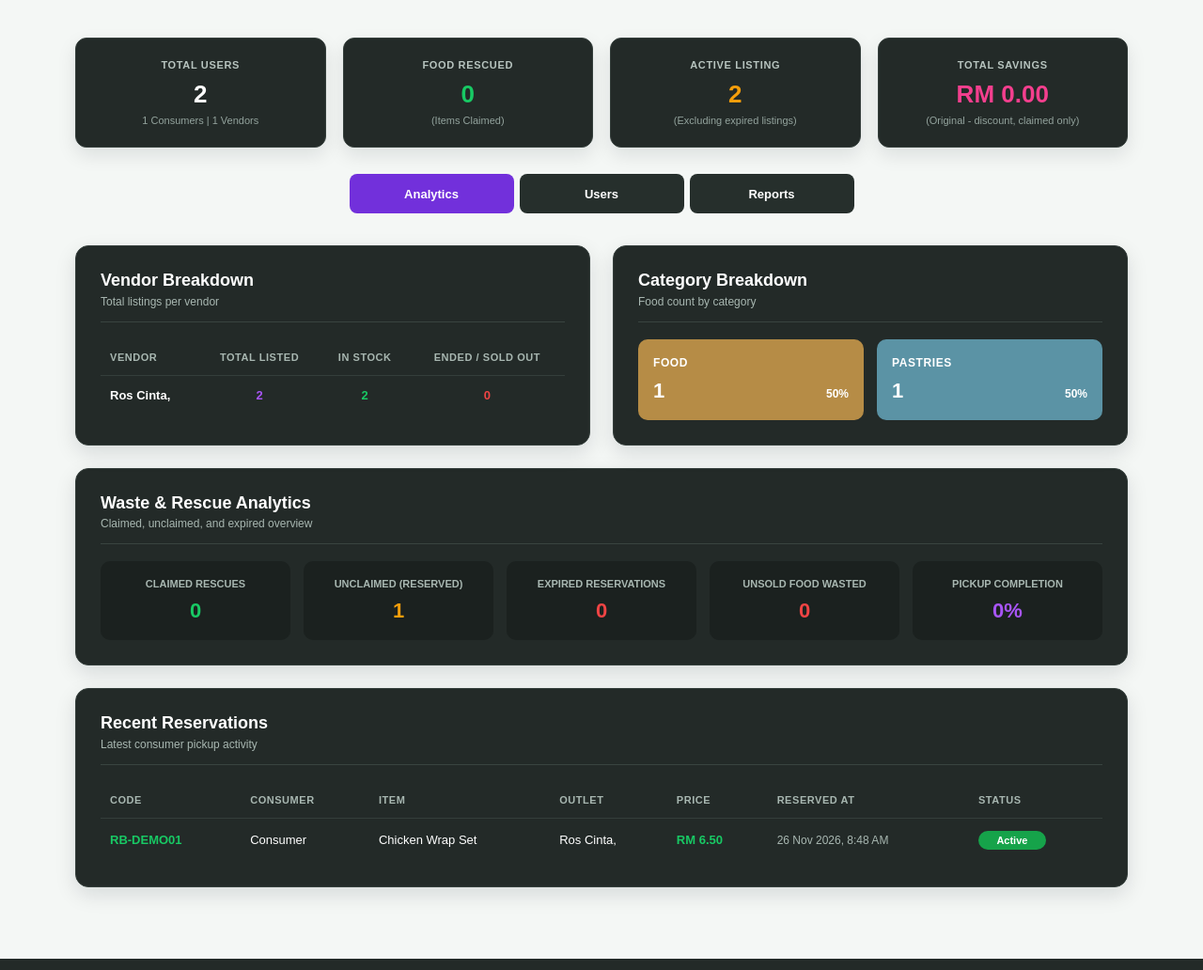
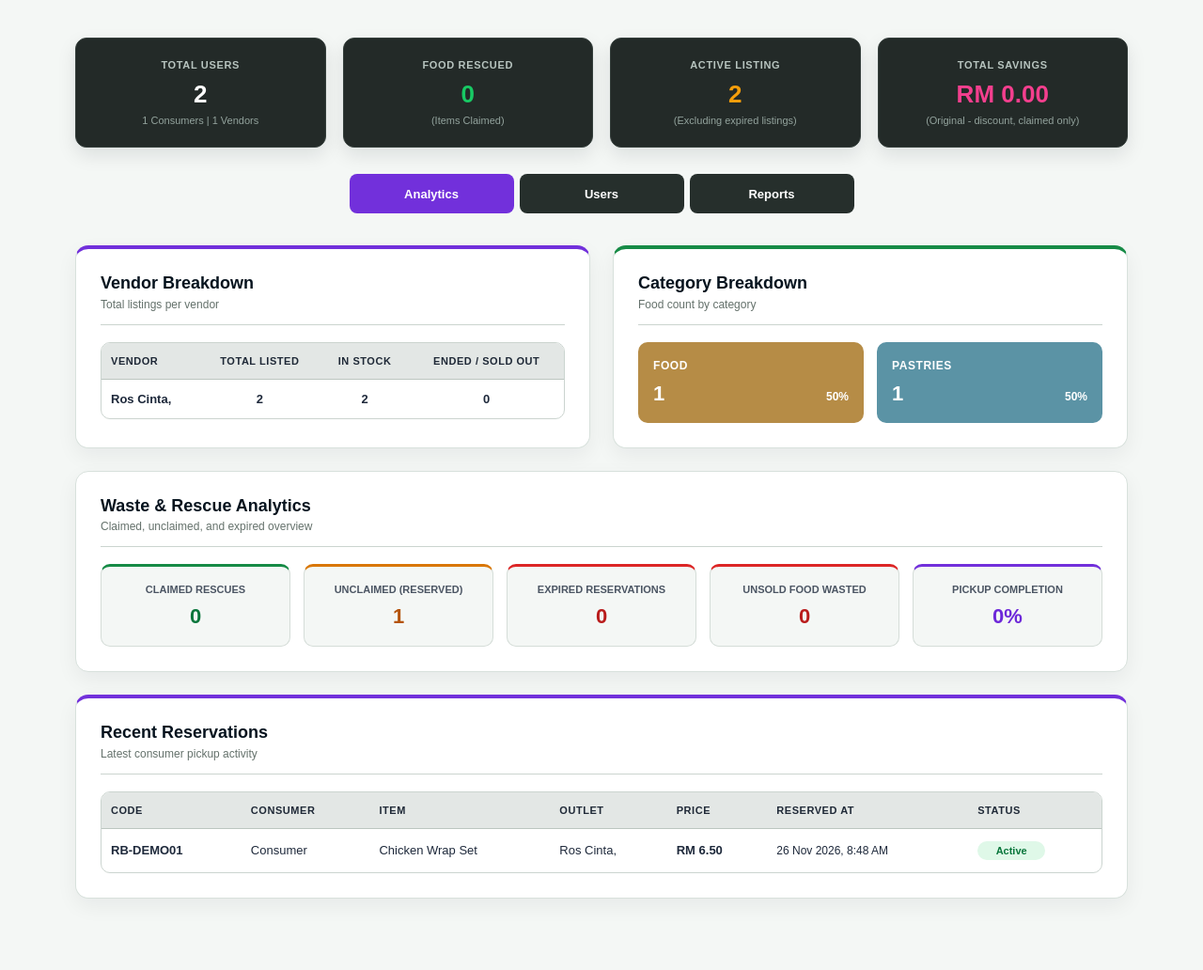
Before and after one commit to wanhakimirashidi-boop/RescueBite, a Laravel app: page /admin/dashboard in a window 1280 px wide. Shown: the part 244-1276 px from the top of the page at 94% size. Run offline with Laravel 12, Linux system fonts and the light colour scheme; a user stored in the database is signed in; data comes from the database, SQL or seed files in the repository.

Commit message:
Admin: Analytics improve the UI

```diff
--- a/app/Http/Controllers/AdminReportController.php
+++ b/app/Http/Controllers/AdminReportController.php
@@ -136,7 +136,6 @@ class AdminReportController extends Controller
 
         $outletQuery = VendorOutlet::orderByRaw('LOWER(outlet_name) ASC');
 
-        // FOR "OUTLET" ATTRIBUTE FILTER
         if ($selectedOutletId) {
             $outletQuery->where('id', $selectedOutletId);
         }
--- a/public/css/admin-panel.css
+++ b/public/css/admin-panel.css
@@ -929,6 +929,10 @@
     color: #08763b;
 }
 
+.admin-light-card .admin-cell-amber {
+    color: #b45309;
+}
+
 .admin-light-card .admin-cell-red {
     color: #b91c1c;
 }
@@ -939,6 +943,47 @@
 
 .admin-light-card .admin-statistic-pink {
     color: #be185d;
+}
+
+.admin-light-card .admin-waste-metric {
+    border: 1px solid #d5ddd8;
+    border-top: 3px solid #94a3b8;
+    background: #f4f7f5;
+}
+
+.admin-light-card .admin-waste-metric-green {
+    border-top-color: #168b46;
+}
+
+.admin-light-card .admin-waste-metric-amber {
+    border-top-color: #d97706;
+}
+
+.admin-light-card .admin-waste-metric-red {
+    border-top-color: #dc2626;
+}
+
+.admin-light-card .admin-waste-metric-purple {
+    border-top-color: #7230db;
+}
+
+.admin-light-card .admin-waste-metric span {
+    color: #4b5563;
+}
+
+.admin-light-card .admin-status-active {
+    background: #dff8e8;
+    color: #08763b;
+}
+
+.admin-light-card .admin-status-claimed {
+    background: #fef3c7;
+    color: #b45309;
+}
+
+.admin-light-card .admin-status-expired {
+    background: #fee2e2;
+    color: #b91c1c;
 }
 
 .admin-light-card .admin-cell-muted,
--- a/resources/views/admin/dashboard.blade.php
+++ b/resources/views/admin/dashboard.blade.php
@@ -10,7 +10,7 @@
     <section class="admin-tab-section">
         <div class="container">
             <div class="admin-analytics-grid">
-                <section class="admin-card" aria-labelledby="vendor-breakdown-title">
+                <section class="admin-card admin-light-card admin-light-card-purple" aria-labelledby="vendor-breakdown-title">
                     <div class="admin-card-header">
                         <h2 id="vendor-breakdown-title">Vendor Breakdown</h2>
                         <p>Total listings per vendor</p>
@@ -47,7 +47,7 @@
                     @include('admin.partials.pagination', ['records' => $vendorBreakdown, 'paginationLabel' => 'Vendor breakdown pages'])
                 </section>
 
-                <section class="admin-card" aria-labelledby="category-breakdown-title">
+                <section class="admin-card admin-light-card admin-light-card-green" aria-labelledby="category-breakdown-title">
                     <div class="admin-card-header">
                         <h2 id="category-breakdown-title">Category Breakdown</h2>
                         <p>Food count by category</p>
@@ -69,37 +69,37 @@
                 </section>
             </div>
 
-            <section class="admin-card admin-waste-card" aria-labelledby="waste-analytics-title">
+            <section class="admin-card admin-light-card admin-waste-card" aria-labelledby="waste-analytics-title">
                 <div class="admin-card-header">
                     <h2 id="waste-analytics-title">Waste &amp; Rescue Analytics</h2>
                     <p>Claimed, unclaimed, and expired overview</p>
                 </div>
 
                 <div class="admin-waste-grid">
-                    <article class="admin-waste-metric">
+                    <article class="admin-waste-metric admin-waste-metric-green">
                         <span>Claimed Rescues</span>
                         <strong class="admin-cell-green">{{ $wasteAnalytics['claimedCount'] }}</strong>
                     </article>
-                    <article class="admin-waste-metric">
+                    <article class="admin-waste-metric admin-waste-metric-amber">
                         <span>Unclaimed (Reserved)</span>
                         <strong class="admin-cell-amber">{{ $wasteAnalytics['unclaimedCount'] }}</strong>
                     </article>
-                    <article class="admin-waste-metric">
+                    <article class="admin-waste-metric admin-waste-metric-red">
                         <span>Expired Reservations</span>
                         <strong class="admin-cell-red">{{ $wasteAnalytics['expiredReservationCount'] }}</strong>
                     </article>
-                    <article class="admin-waste-metric">
+                    <article class="admin-waste-metric admin-waste-metric-red">
                         <span>Unsold Food Wasted</span>
                         <strong class="admin-cell-red">{{ $wasteAnalytics['expiredQuantityLeft'] }}</strong>
                     </article>
-                    <article class="admin-waste-metric">
+                    <article class="admin-waste-metric admin-waste-metric-purple">
                         <span>Pickup Completion</span>
                         <strong class="admin-cell-purple">{{ $wasteAnalytics['rescueRate'] }}%</strong>
                     </article>
                 </div>
             </section>
 
-            <section class="admin-card" aria-labelledby="recent-reservations-title">
+            <section class="admin-card admin-light-card admin-light-card-purple" aria-labelledby="recent-reservations-title">
                 <div class="admin-card-header">
                     <h2 id="recent-reservations-title">Recent Reservations</h2>
                     <p>Latest consumer pickup activity</p>
```
